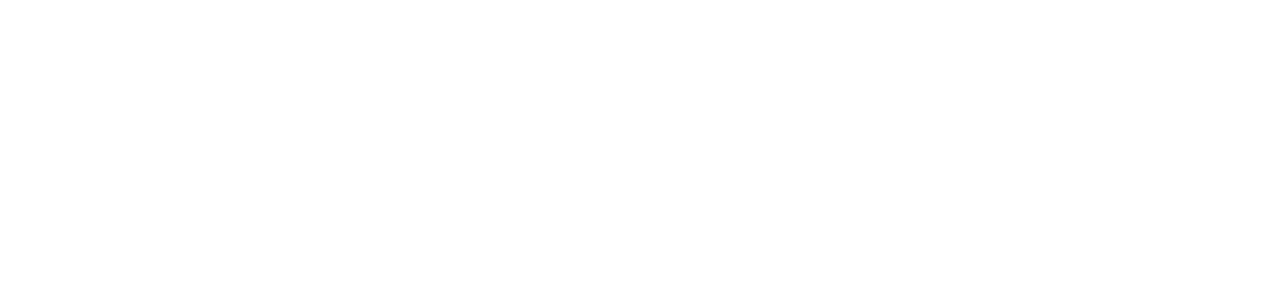
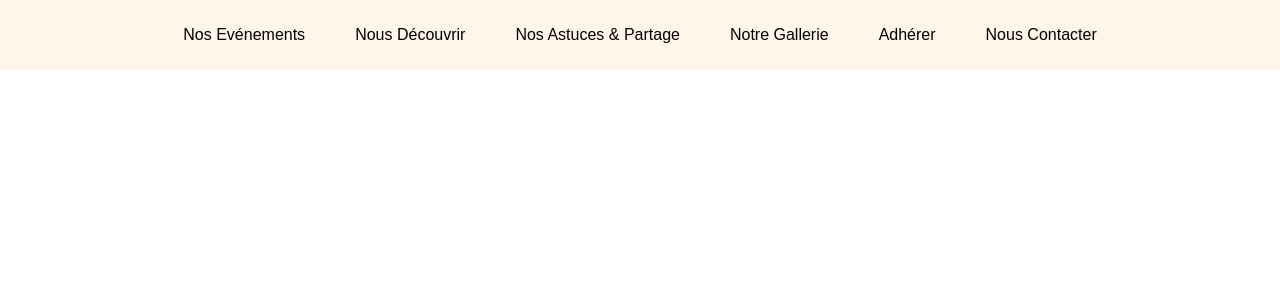
Before and after one commit to lusmo-pro/synergie_positive, a Next.js app in the folder frontend/: page / in a window 1280 px wide. Shown: the top 300 px of the page. Built offline with nearby package versions, Linux system fonts and the light colour scheme.

Commit message:
Create NavBar and style

```diff
--- a/frontend/src/Components/NavBar.scss
+++ b/frontend/src/Components/NavBar.scss
@@ -0,0 +1,22 @@
+.navbar {
+  height: 70px;
+  display: flex;
+  align-items: center;
+  justify-content: center;
+  position: sticky;
+  background-color: rgb(255, 245, 232);
+
+  &__list {
+    display: flex;
+    justify-content: center;
+    gap: 50px;
+    list-style: none;
+    margin: 0;
+    padding: 0;
+  }
+  &__link {
+    color: black;
+    text-decoration: none;
+    font-weight: 500;
+  }
+}
--- a/frontend/src/Components/NavBar.tsx
+++ b/frontend/src/Components/NavBar.tsx
@@ -0,0 +1,28 @@
+import "./NavBar.scss";
+
+export default function NavBar() {
+  return (
+    <nav className="navbar">
+      <ul className="navbar__list">
+        <li className="navbar__item">
+          <a href="#Events" className="navbar__link">Nos Evénements</a>
+        </li>
+        <li className="navbar__item">
+          <a href="#About" className="navbar__link">Nous Découvrir</a>
+        </li>
+        <li className="navbar__item">
+          <a href="#Tips&Advices" className="navbar__link">Nos Astuces & Partage</a>
+        </li>
+        <li className="navbar__item">
+          <a href="#Gallery" className="navbar__link">Notre Gallerie</a>
+        </li>
+        <li className="navbar__item">
+          <a href="#SupportsUs" className="navbar__link">Adhérer</a>
+        </li>
+        <li className="navbar__item">
+          <a href="#Contact" className="navbar__link">Nous Contacter</a>
+        </li>
+      </ul>
+    </nav>
+  );
+}
--- a/frontend/src/app/page.tsx
+++ b/frontend/src/app/page.tsx
@@ -1,3 +1,4 @@
+import NavBar from "@/components/NavBar"
 // import SectionEvents
 // import SectionAbout
 // import SectionTips&Advices
@@ -9,6 +10,7 @@
   return (
     <main>
       {/* Section Accueil */}
+      <NavBar />
       {/* Section Events */}
     </main>
   );
```
Also changed, not shown: frontend/package.json (+6 -5 lines), 1 other file (tests, documents, lock files or other folders).
